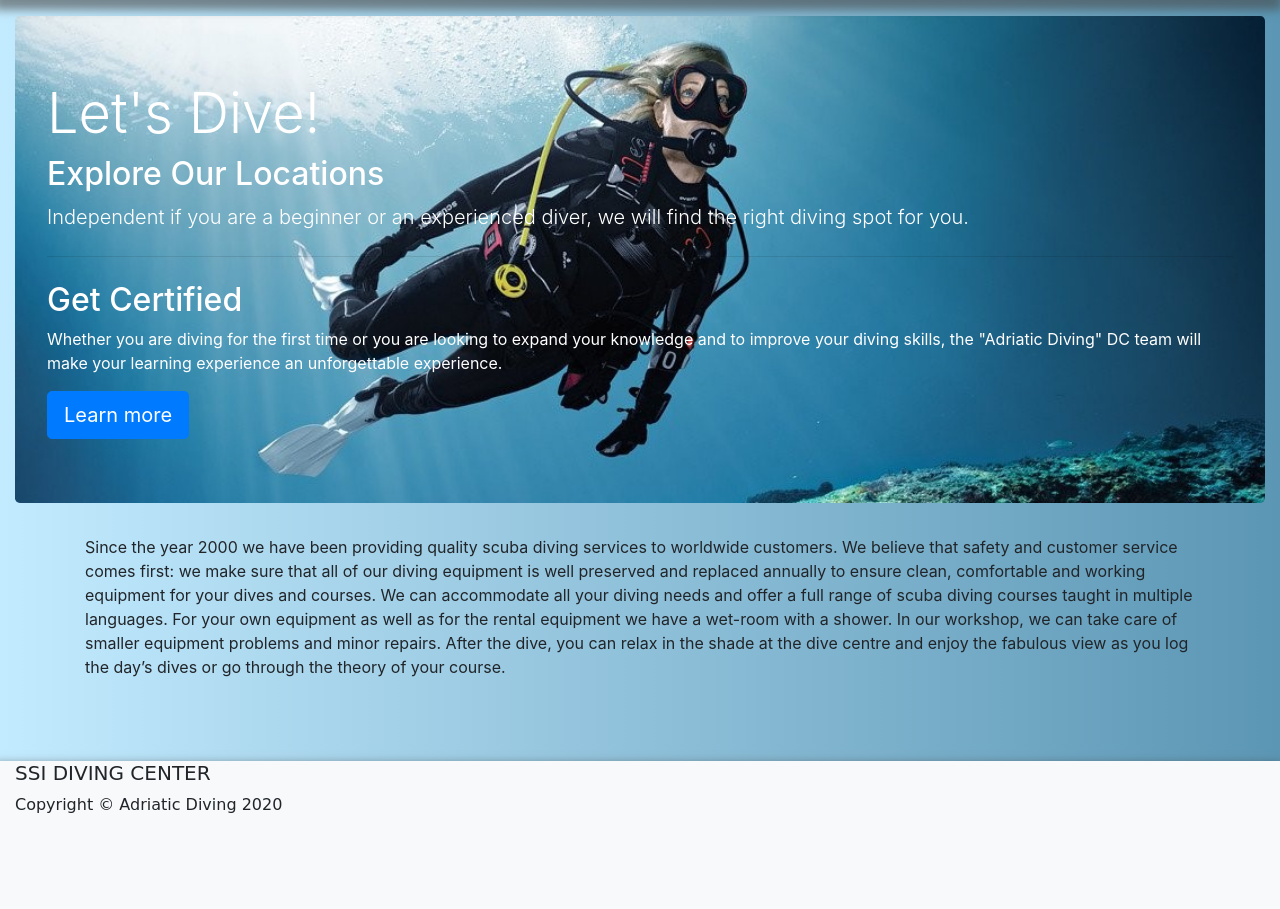
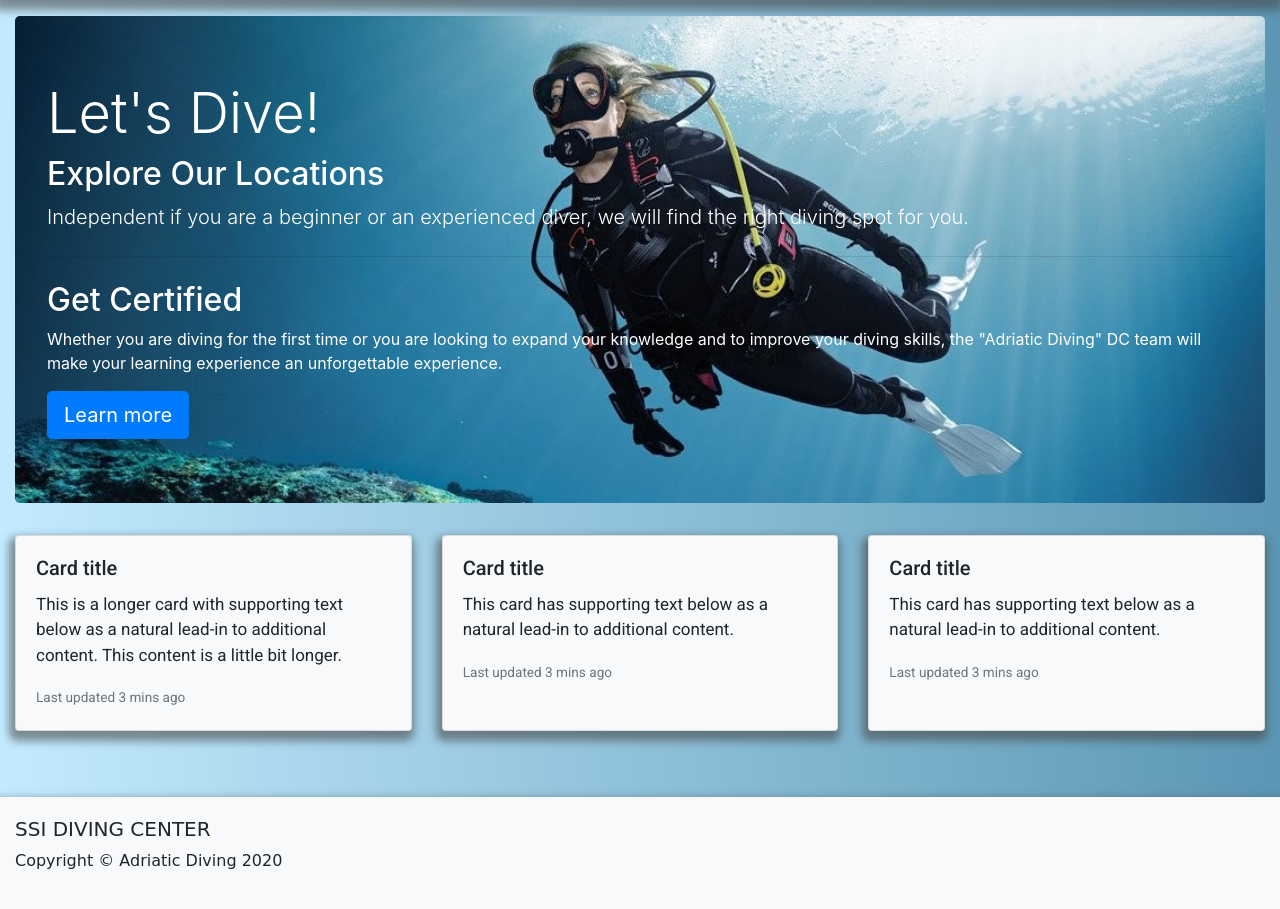
Before and after one commit to AnnaDK/adriatic_diving, a Django app: page / in a window 1280 px wide. Shown: the part 76-985 px from the top of the page. Before the commit the page ends 889 px from the top, so only its background shows below. Run offline with Django 3.2, Linux system fonts and the light colour scheme; parts of the project's set-up code (start-up, migrations or seed data) failed here and were passed over; some libraries are stand-ins or nearby versions; some web fonts are replaced.

Commit message:
created a functionality to keep a checkbox checked in the quiz app. After submit. Jumbotron image changed

```diff
--- a/accounts/templates/index.html
+++ b/accounts/templates/index.html
@@ -19,18 +19,34 @@ Independent if you are a beginner or an experienced diver, we will find the righ
   <p>Whether you are diving for the first time or you are looking to expand your knowledge and to improve your diving skills, the "Adriatic Diving" DC team will make your learning experience an unforgettable experience.</p>
   <a class="btn btn-primary btn-lg" href="#" role="button">Learn more</a>
 </div>
-<div class="container container-fluid">
-<div class="row">
-<div class="col-12">
-<p class="home_paragraph">Since the year 2000 we have been providing quality scuba diving services to worldwide customers.
 
-We believe that safety and customer service comes first: we make sure that all of our diving equipment is well preserved and replaced annually to ensure clean, comfortable and working equipment for your dives and courses. We can accommodate all your diving needs and offer a full range of scuba diving courses taught in multiple languages.
+<div class="card-deck">
+  <div class="card bg-light">
 
-For your own equipment as well as for the rental equipment we have a wet-room with a shower. In our workshop, we can take care of smaller equipment problems and minor repairs.
+    <div class="card-body ">
+      <h5 class="card-title">Card title</h5>
+      <p class="card-text">This is a longer card with supporting text below as a natural lead-in to additional content. This content is a little bit longer.</p>
+      <p class="card-text"><small class="text-muted">Last updated 3 mins ago</small></p>
+    </div>
+  </div>
+  <div class="card bg-light">
 
-After the dive, you can relax in the shade at the dive centre and enjoy the fabulous view as you log the day’s dives or go through the theory of your course.</p>
+    <div class="card-body">
+      <h5 class="card-title">Card title</h5>
+      <p class="card-text">This card has supporting text below as a natural lead-in to additional content.</p>
+      <p class="card-text"><small class="text-muted">Last updated 3 mins ago</small></p>
+    </div>
+  </div>
+  <div class="card bg-light">
+
+    <div class="card-body">
+      <h5 class="card-title">Card title</h5>
+      <p class="card-text">This card has supporting text below as a natural lead-in to additional content.</p>
+      <p class="card-text"><small class="text-muted">Last updated 3 mins ago</small></p>
+    </div>
+  </div>
+
 </div>
 </div>
-</div>
-</div>
+
 {% endblock %}
--- a/blog/templates/advert.html
+++ b/blog/templates/advert.html
@@ -1,5 +1,5 @@
 {% for advert in adverts %}
-    <div class="card mt-3" >
+    <div class="card ml-2 mt-3" style="width: 16rem;" >
  {% if advert.image %}
   <img src="{{ MEDIA_URL }}{{ advert.image }}" class="card-img-top" alt="...">
         {% endif %}
--- a/blog/templates/post.html
+++ b/blog/templates/post.html
@@ -21,9 +21,8 @@
   </div>
    <div class="card-footer ">
    <p>
-
-   <small class="text-muted"><span class="boldtext">Tag:</span> {{ post.tag }} <br>
-    <span class="boldtext ">Views:</span> {{post.views}}
+   <small class="text-muted"><span class="boldtext">Tags:</span> {{ post.tag }} <br>
+    <span class="boldtext ">Views:</span> {{post.views}}<br>
     </small><br>
 
     </p>
@@ -61,6 +60,7 @@
 
     <div class="col-lg-8 col-lg-offset-2">
 {% for comment in comments %}
+
 <div class="card mb-2" >
   <div class="card-body justify-content-right" >
     <p class="card-text text-muted p-0">From: {{comment.author}} &nbsp; {{comment.created_date}}</p>
--- a/blog/views.py
+++ b/blog/views.py
@@ -29,8 +29,7 @@ def single_post(request, pk):
     post = get_object_or_404(Post, pk=pk)
     post.views += 1
     post.save()
-    comments = Comment.objects.filter(created_date__lte=timezone.now()
-                                      ).order_by('-created_date')
+    comments = Comment.objects.filter(post=post)
     newcomment = None
     if request.method == "POST":
         form = BlogCommentForm(data=request.POST)
--- a/static/css/styles.css
+++ b/static/css/styles.css
@@ -19,20 +19,20 @@ margin: 0;
 }
 
 #page-wrap{
-min-height: 100vh;;
+min-height: 100vh;
 overflow: hidden;
  display: block;
  position: relative;
  padding-bottom: 50px;
 }
 
+#footer{
+    margin-top: 40px;
+    padding-top: 20px;
+    padding-bottom: 20px;
 
-
-
-
-#footer{
-position: absolute;
-
+position: relative;
+ bottom: 0;
  width: 100%;
 }
 
```
Also changed, not shown: blog/templates/blogposts.html (+5 -3 lines), courses/templates/courses.html (+18 -1 lines), quiz/templates/answer.html (+49 -14 lines), blog/migrations/0014_post_comments.py (added), blog/migrations/0015_remove_post_comments.py (added), media/images/ssi_1.jpg, media/images/ssi_111.jpg (added), 1 other file.
